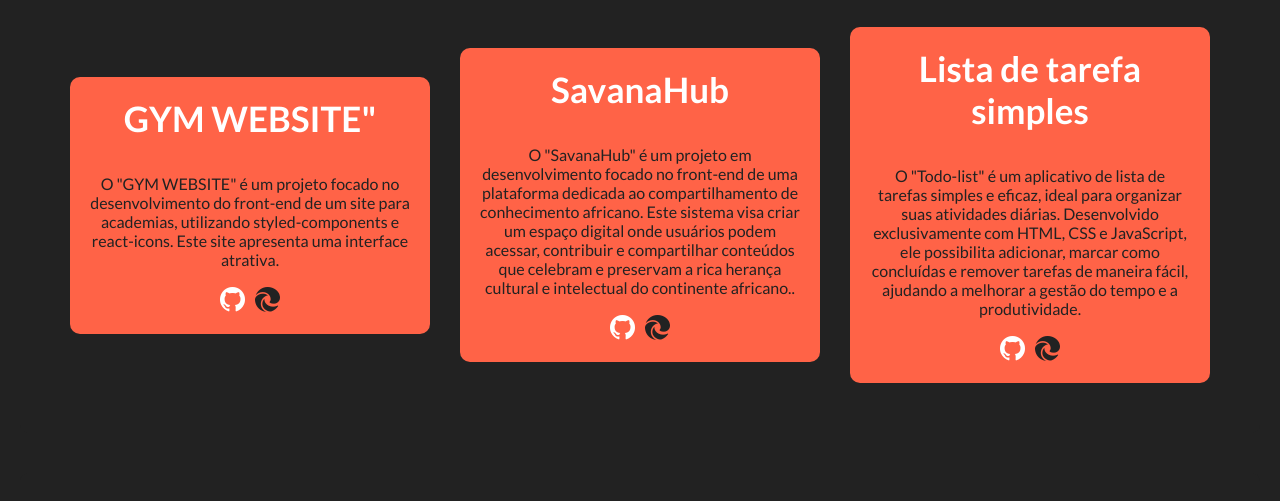
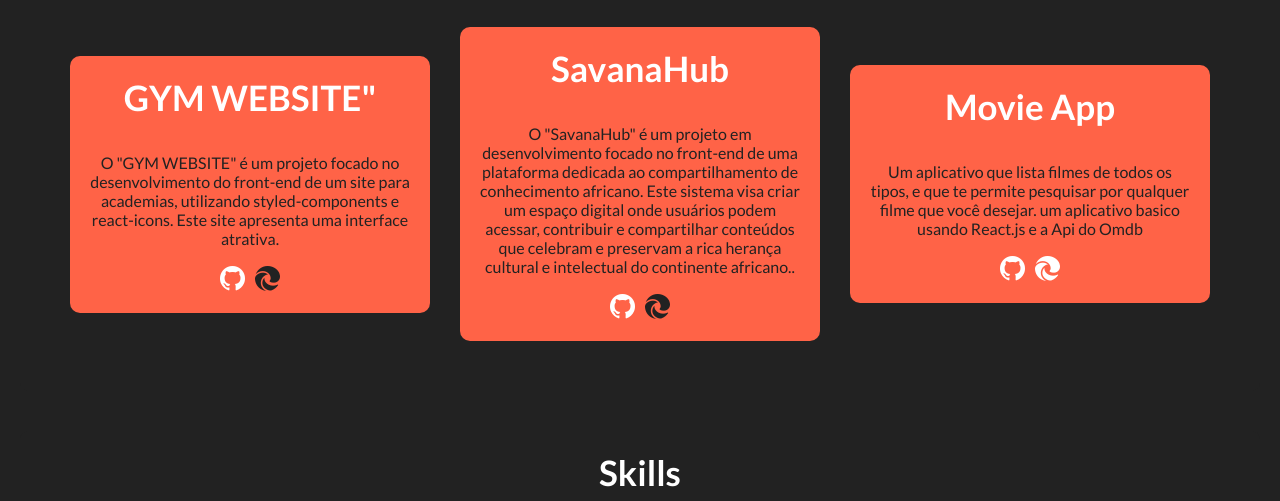
Before and after one commit to loidpadre/myPotifolio, a plain HTML site: page index.html in a window 1280 px wide. Shown: the part 1130-1631 px from the top of the page. Drawn offline with nearby package versions, Linux system fonts and the light colour scheme.

Commit message:
Segundo commit

```diff
--- a/index.html
+++ b/index.html
@@ -107,11 +107,11 @@
                         </div>
                     </div>
                     <div class="card">
-                        <h1>Lista de tarefa simples</h1>
-                        <p>O "Todo-list" é um aplicativo de lista de tarefas simples e eficaz, ideal para organizar suas atividades diárias. Desenvolvido exclusivamente com HTML, CSS e JavaScript, ele possibilita adicionar, marcar como concluídas e remover tarefas de maneira fácil, ajudando a melhorar a gestão do tempo e a produtividade.</p>
+                        <h1>Movie App</h1>
+                        <p>Um aplicativo que lista filmes de todos os tipos, e que te permite pesquisar por qualquer filme que você desejar. um aplicativo basico usando React.js e a Api do Omdb</p>
                         <div class="icons">
-                            <a href="https://github.com/loidpadre/Todo-list" target="_blank"><i class="bi bi-github"></i></a>
-                            <i class="bi bi-browser-edge"></i>
+                            <a href="https://github.com/loidpadre/Movie-App" target="_blank"><i class="bi bi-github"></i></a>
+                            <a href="https://movie-six-ruby.vercel.app/"><i class="bi bi-browser-edge"></i></a>
                         </div>
                     </div>
                 </div>
```
